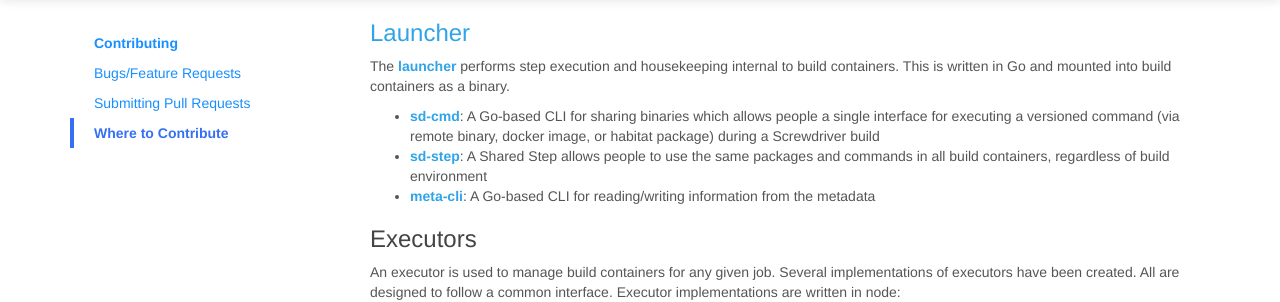
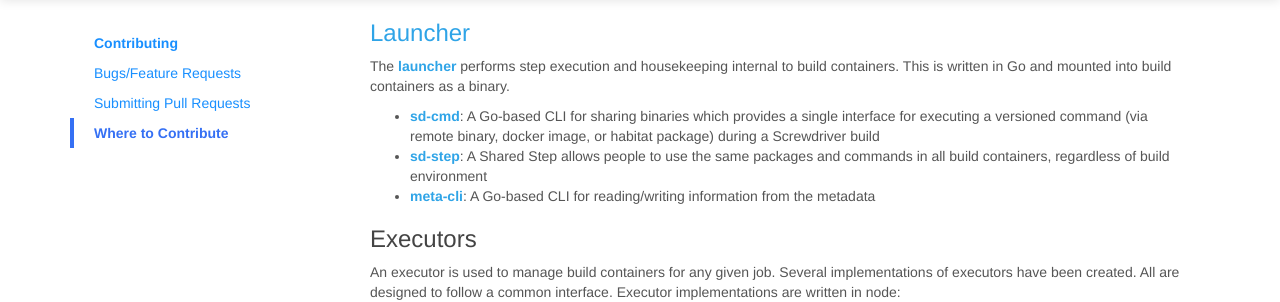
Before and after one commit to screwdriver-cd/guide, a Jekyll site: the page built from docs/about/contributing.md, in a window 1280 px wide and 900 px high, scrolled down 1320 px. Shown: the part 152-454 px from the top of the window. Built offline with Jekyll 4.4.1, drawn with Linux system fonts in a browser that asks for light colours.

```diff
--- a/docs/about/contributing.md
+++ b/docs/about/contributing.md
@@ -77,7 +77,7 @@ The **[screwdriver][api-repo]** repo is the core of screwdriver, providing the A
 
 The **[launcher][launcher-repo]** performs step execution and housekeeping internal to build containers. This is written in Go and mounted into build containers as a binary.
 
-* **[sd-cmd][sd-cmd-repo]**: A Go-based CLI for sharing binaries which allows people a single interface for executing a versioned command (via remote binary, docker image, or habitat package) during a Screwdriver build
+* **[sd-cmd][sd-cmd-repo]**: A Go-based CLI for sharing binaries which provides a single interface for executing a versioned command (via remote binary, docker image, or habitat package) during a Screwdriver build
 * **[sd-step][sd-step-repo]**: A Shared Step allows people to use the same packages and commands in all build containers, regardless of build environment
 * **[meta-cli][meta-cli-repo]**: A Go-based CLI for reading/writing information from the metadata
 
```
Also changed, not shown: docs/user-guide/configuration/index.md (+1 -1 lines), docs/user-guide/configuration/sourcePaths.md (+3 -0 lines).
